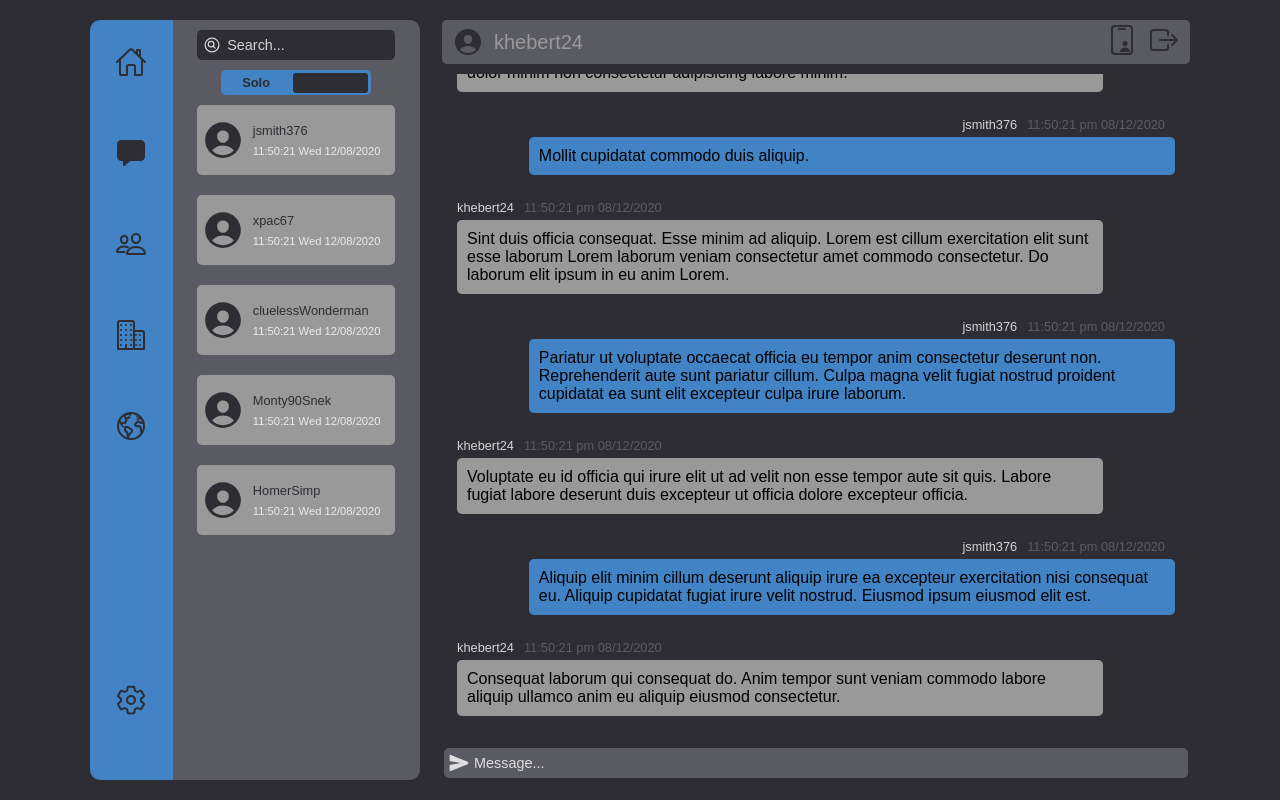
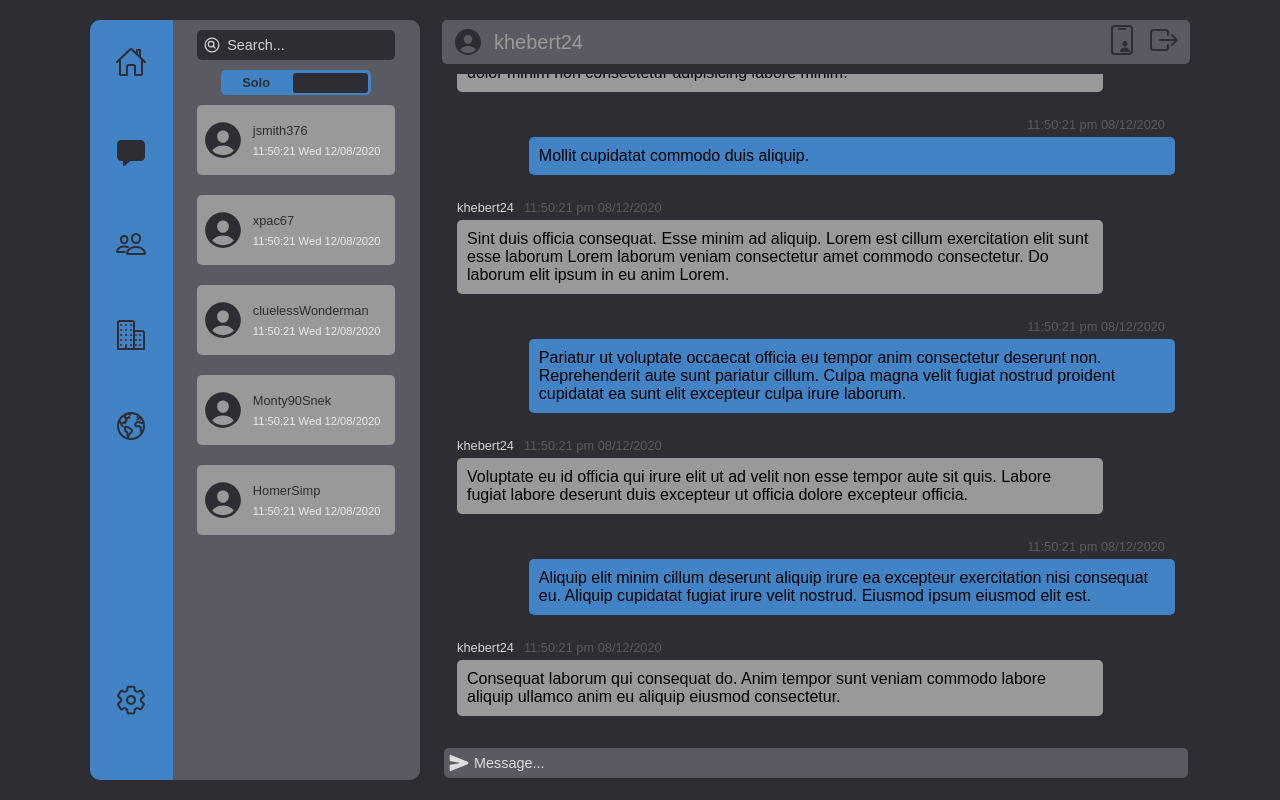
Before and after one commit to kraig-hebert/chat, a React (Create React App) app in the folder client/: page / in a window 1280 px wide. Built offline with nearby package versions, Linux system fonts and the light colour scheme.

Commit message:
added activeDirectMessageThread and used this to display username in MessageBoard

```diff
--- a/client/src/components/main/pages/directMessages/messageBoard/dummyData.js
+++ b/client/src/components/main/pages/directMessages/messageBoard/dummyData.js
@@ -1,31 +1,31 @@
 const dummyData = {
   messages: [
     {
-      user: 'khebert24',
+      user: 'receiver',
       date: '2020-08-12T23:50:21.817Z',
     },
     {
-      user: 'jsmith376',
+      user: 'sender',
       date: '2020-08-12T23:50:21.817Z',
     },
     {
-      user: 'khebert24',
+      user: 'receiver',
       date: '2020-08-12T23:50:21.817Z',
     },
     {
-      user: 'jsmith376',
+      user: 'sender',
       date: '2020-08-12T23:50:21.817Z',
     },
     {
-      user: 'khebert24',
+      user: 'receiver',
       date: '2020-08-12T23:50:21.817Z',
     },
     {
-      user: 'jsmith376',
+      user: 'sender',
       date: '2020-08-12T23:50:21.817Z',
     },
     {
-      user: 'khebert24',
+      user: 'receiver',
       date: '2020-08-12T23:50:21.817Z',
     },
   ],
--- a/client/src/components/main/pages/directMessages/messageBoard/messageBlock/MessageBlock.jsx
+++ b/client/src/components/main/pages/directMessages/messageBoard/messageBlock/MessageBlock.jsx
@@ -1,14 +1,19 @@
 import React from 'react';
+import { useSelector } from 'react-redux';
 import PropTypes from 'prop-types';
 import { useTheme } from 'react-jss';
 import { LoremIpsum } from 'lorem-ipsum';
 import { format } from 'date-fns';
 
+import { selectActiveDirectMessageThread } from '../../../../../../reducers/appSettings';
 import { useStyles } from './messageBlockStyles';
 
 const MessageBlock = (props) => {
   const { message } = props;
   const theme = useTheme();
+  const activeDirectMessageThread = useSelector(
+    selectActiveDirectMessageThread
+  );
 
   const lorem = new LoremIpsum({
     sentencesPerParagraph: {
@@ -22,9 +27,9 @@ const MessageBlock = (props) => {
   });
 
   const setStyles = () => {
-    if (message.user === 'khebert24')
+    if (message.user === 'receiver')
       return { alignItems: 'flex-start', backgroundColor: theme.tertiary.main };
-    else if (message.user === 'jsmith376')
+    else if (message.user === 'sender')
       return { alignItems: 'flex-end', backgroundColor: theme.blue.main };
   };
 
@@ -33,7 +38,11 @@ const MessageBlock = (props) => {
   return (
     <div className={classes.messageBlock}>
       <div className={classes.messageHeader}>
-        <p>{message.user}</p>
+        <p>
+          {message.user === 'receiver'
+            ? 'khebert24'
+            : activeDirectMessageThread}
+        </p>
         <p>{format(new Date(message.date), 'hh:mm:ss aaa MM/dd/yyyy')}</p>
       </div>
       <div className={classes.messageText}>
--- a/client/src/reducers/appSettings.js
+++ b/client/src/reducers/appSettings.js
@@ -2,6 +2,7 @@ import { createSlice } from '@reduxjs/toolkit';
 
 const initialState = {
   activeMenu: 'direct-messages',
+  activeDirectMessageThread: '',
 };
 
 const appSettings = createSlice({
@@ -12,11 +13,18 @@ const appSettings = createSlice({
       const activeMenu = action.payload;
       state.activeMenu = activeMenu;
     },
+    directMessageThreadSelected(state, action) {
+      const userName = action.payload;
+      state.activeDirectMessageThread = userName;
+    },
   },
 });
 
 export const selectActiveMenu = (state) => state.appSettings.activeMenu;
+export const selectActiveDirectMessageThread = (state) =>
+  state.appSettings.activeDirectMessageThread;
 
-export const { menuIconSelected } = appSettings.actions;
+export const { menuIconSelected, directMessageThreadSelected } =
+  appSettings.actions;
 
 export default appSettings.reducer;
```
